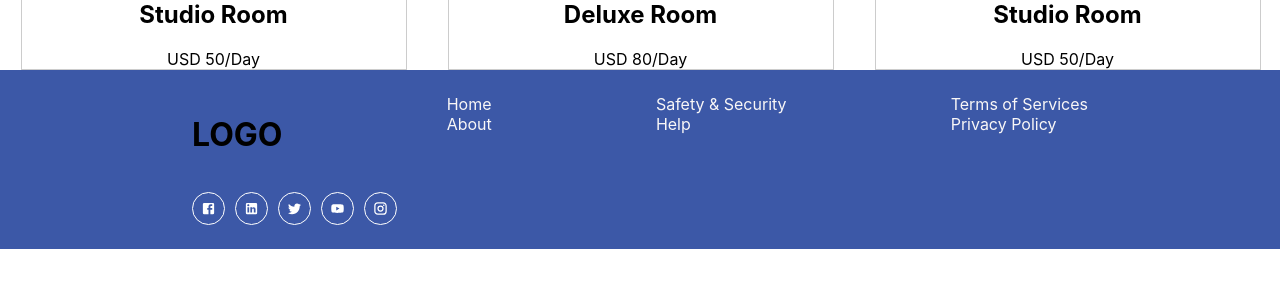
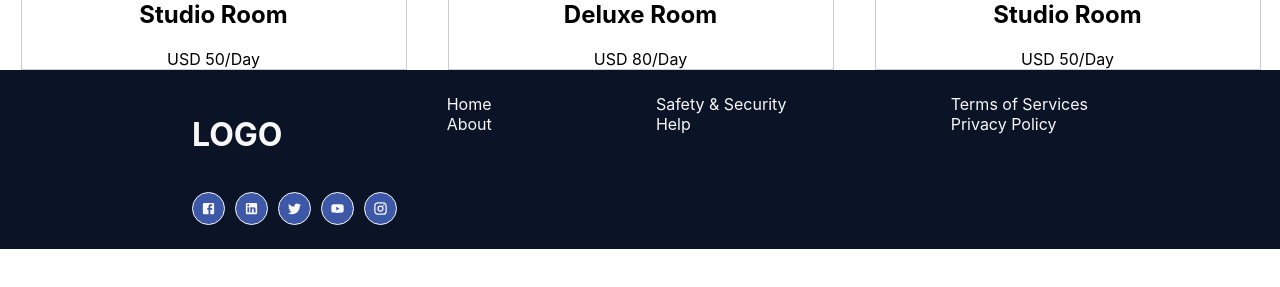
Before and after one commit to bhavy0077/nft_demo, a React (Create React App) app: page / in a window 1280 px wide. Shown: the part 391-678 px from the top of the page. Built offline with nearby package versions, Linux system fonts and the light colour scheme.

Commit message:
sideDrawer added

```diff
--- a/src/colors.js
+++ b/src/colors.js
@@ -13,6 +13,7 @@ const Colors =
       white: "#F9F7F7",
       gray: "#DBE2EF",
       sky: "#3F72AF",
+      lightBlue: '#3C58A7',
     },
   });
 
--- a/src/common/footer/Footer.js
+++ b/src/common/footer/Footer.js
@@ -12,9 +12,10 @@ const UseStyle = makeStyles((theme) => ({
   root: {
     display: "flex",
     flexDirection: "column",
+    color: Colors.palette.white,
     "&>span": {
       marginBottom: "0.5rem",
-      color: "white",
+      color: Colors.palette.white,
     },
   },
   textRoot:{
@@ -28,7 +29,7 @@ const UseStyle = makeStyles((theme) => ({
     justifyContent: "space-between",
     paddingLeft: "12rem",
     paddingRight: "12rem",
-    background: "#3C58A7",
+    background: Colors.palette.blue,
     paddingTop: "1.5rem",
     paddingBottom: "1.5rem",
     flexDirection: "column",
@@ -104,10 +105,10 @@ const Footer = () => {
           <div style={{ display: "flex", columnGap: 10 }}>
             <IconButton
               style={{
-                background: "#3C58A7",
-                border: "1px solid white",
+                background: Colors.palette.lightBlue,
+                border: `1px solid ${Colors.palette.white}`,
                 padding: 8,
-                color: "white",
+                color: Colors.palette.white,
                 fontSize: 10,
               }}
             >
@@ -115,10 +116,10 @@ const Footer = () => {
             </IconButton>
             <IconButton
               style={{
-                background: "#3C58A7",
-                border: "1px solid white",
+                background: Colors.palette.lightBlue,
+                border: `1px solid ${Colors.palette.white}`,
                 padding: 8,
-                color: "white",
+                color: Colors.palette.white,
                 fontSize: 10,
               }}
             >
@@ -126,10 +127,10 @@ const Footer = () => {
             </IconButton>
             <IconButton
               style={{
-                background: "#3C58A7",
-                border: "1px solid white",
+                background:Colors.palette.lightBlue,
+                border: `1px solid ${Colors.palette.white}`,
                 padding: 8,
-                color: "white",
+                color: Colors.palette.white,
                 fontSize: 10,
               }}
             >
@@ -137,10 +138,10 @@ const Footer = () => {
             </IconButton>
             <IconButton
               style={{
-                background: "#3C58A7",
-                border: "1px solid white",
+                background:Colors.palette.lightBlue,
+                border: `1px solid ${Colors.palette.white}`,
                 padding: 8,
-                color: "white",
+                color: Colors.palette.white,
                 fontSize: 10,
               }}
             >
@@ -148,10 +149,10 @@ const Footer = () => {
             </IconButton>
             <IconButton
               style={{
-                background: "#3C58A7",
-                border: "1px solid white",
+                background: Colors.palette.lightBlue,
+                border: `1px solid ${Colors.palette.white}`,
                 padding: 8,
-                color: "white",
+                color: Colors.palette.white,
                 fontSize: 10,
               }}
             >
--- a/src/common/footer/style.js
+++ b/src/common/footer/style.js
@@ -3,7 +3,6 @@ import Colors from "../../colors";
 
 const useStyles = makeStyles((theme) => ({
   headerStyle: {
-    // backgroundColor: "#3393FF",
     display: "flex",
     alignItems: "center",
     gap: "30px",
--- a/src/common/header/Header.js
+++ b/src/common/header/Header.js
@@ -1,5 +1,6 @@
 import React, { useState } from "react";
 import { useStyles } from "./style";
+import Colors from "../../colors";
 import {
   Box,
   InputAdornment,
@@ -17,6 +18,10 @@ import ShoppingCartIcon from "@material-ui/icons/ShoppingCart";
 import PersonOutlineIcon from "@material-ui/icons/PersonOutline";
 import AccountBalanceWalletIcon from "@material-ui/icons/AccountBalanceWallet";
 import MenuIcon from "@material-ui/icons/Menu";
+import HomeIcon from '@material-ui/icons/Home';
+import ContactsIcon from '@material-ui/icons/Contacts';
+import InfoIcon from '@material-ui/icons/Info';
+import PollIcon from '@material-ui/icons/Poll';
 
 const Header = () => {
   const classes = useStyles();
@@ -36,23 +41,45 @@ const Header = () => {
   const list = () => (
     <div
       role="presentation"
+      style={{width: 280}}
       // onClick={toggleDrawer(anchor, false)}
       // onKeyDown={toggleDrawer(anchor, false)}
     >
-      <List>
-        {["Inbox", "Starred", "Send email", "Drafts"].map((text, index) => (
-          <ListItem button key={text}>
-            <ListItemText primary={text} />
+      <List style={{paddingLeft: '5%'}}>
+        {/* {["Home", "Contact", "About", "Market"].map((text, index) => (
+          <ListItem button key={text} >
+             <ShoppingCartIcon/>
+            <ListItemText primary={text}  />
           </ListItem>
-        ))}
+        ))} */}
+        <ListItem>
+        <HomeIcon/>
+        <ListItemText style={{marginLeft: '5%'}}>
+          Home
+        </ListItemText>
+        </ListItem>
+        <ListItem>
+        <ContactsIcon/>
+        <ListItemText style={{marginLeft: '5%'}}>
+          Contact
+        </ListItemText>
+        </ListItem>
+        <ListItem>
+        <InfoIcon/>
+        <ListItemText style={{marginLeft: '5%'}}>
+          About
+        </ListItemText>
+        </ListItem>
+        <ListItem>
+        <PollIcon/>
+        <ListItemText style={{marginLeft: '5%'}}>
+          Market
+        </ListItemText>
+        </ListItem>
       </List>
       <Divider />
-      <List>
-        {["All mail", "Trash", "Spam"].map((text, index) => (
-          <ListItem button key={text}>
-            <ListItemText primary={text} />
-          </ListItem>
-        ))}
+      <List style={{ paddingLeft: '10%'}}>
+      <Button className={classes.drawerButton}>Connect Wallet</Button>
       </List>
     </div>
   );
@@ -106,7 +133,7 @@ const Header = () => {
           </Box>
         </Box>
       </Box>
-      <Drawer open={drawer} onClose={() => setDrawer(false)}>
+      <Drawer open={drawer} anchor="right" onClose={() => setDrawer(false)}>
         {list()}
       </Drawer>
     </Box>
--- a/src/common/header/style.js
+++ b/src/common/header/style.js
@@ -93,10 +93,18 @@ const useStyles = makeStyles((theme) => ({
     connectBtn: {
       display: "none !important",
     },
+    drawerButton:{
+      display: "flex !important",
+      backgroundColor: `${Colors.palette.sky} !important`,
+      color: `${Colors.palette.white} !important`,
+      borderRadius: "50px !important",
+      textTransform: "initial !important",
+    },
+
     rightHeader: {
       justifyContent: "end",
     },
-  },
+  }
 }));
 
 export { useStyles };
```
